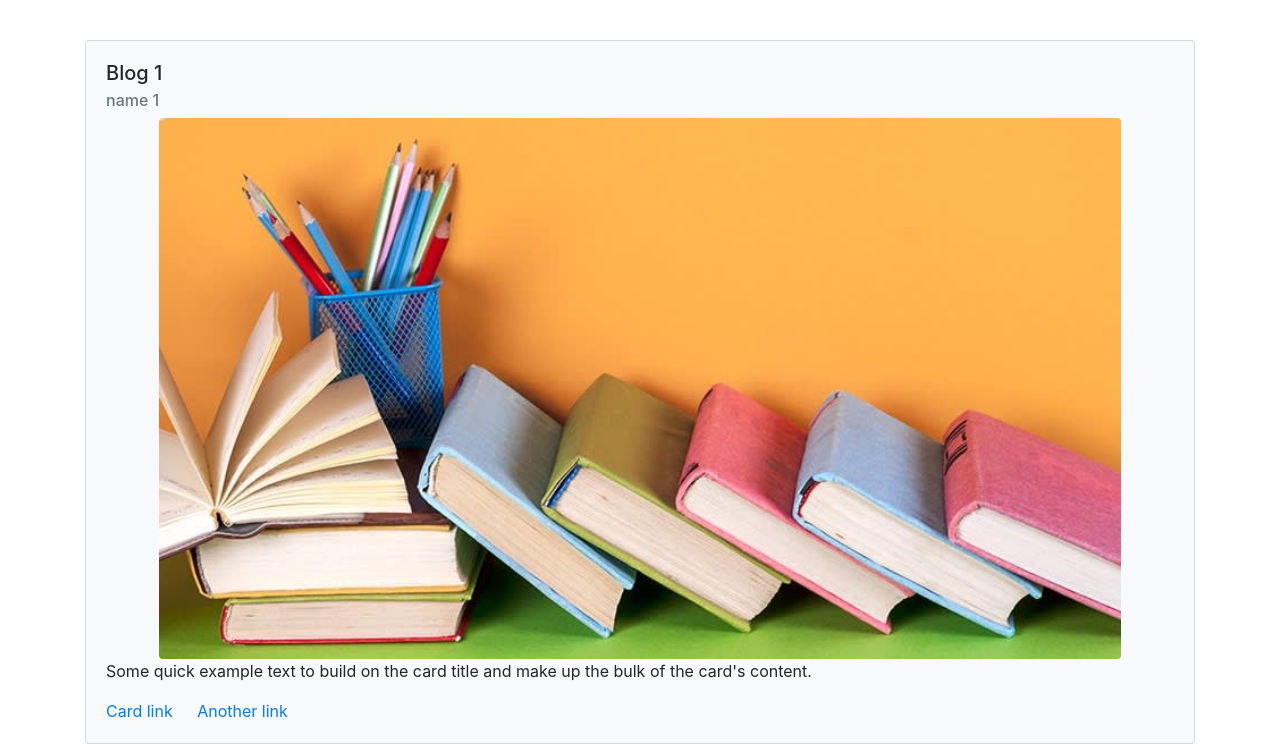
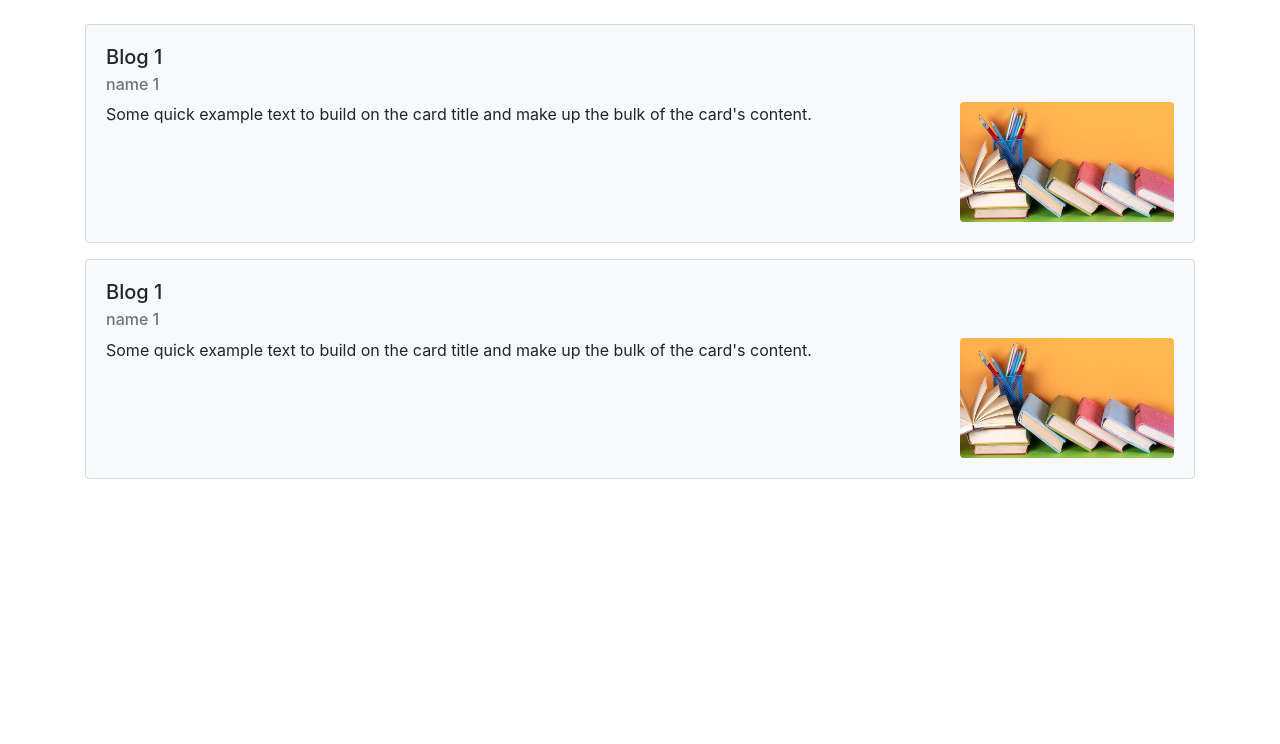
Before and after one commit to anuraq/blog-site, a Django app: page / in a window 1280 px wide. Shown: the part 56-800 px from the top of the page. Run offline with Django 3.2, Linux system fonts and the light colour scheme; some libraries are stand-ins or nearby versions.

Commit message:
template

```diff
--- /dev/null
+++ b/blogs/templates/blogs/base.html
@@ -0,0 +1,14 @@
+<!DOCTYPE html>
+<html>
+
+{% include "blogs/head.html" %}
+
+<body>
+  {% block content %}
+  {% endblock content %}
+
+  {% include "blogs/scripts.html" %}
+
+</body>
+
+</html>
--- /dev/null
+++ b/blogs/templates/blogs/head.html
@@ -0,0 +1,7 @@
+{% load static %}
+
+<head>
+  <title>home - blog</title>
+  <link rel="stylesheet" href="{% static "style.css" %}">
+  <link rel="stylesheet" href="{% static "bootstrap.css" %}">
+</head>
--- a/blogs/templates/blogs/index.html
+++ b/blogs/templates/blogs/index.html
@@ -1,28 +1,26 @@
+{% extends "blogs/base.html" %}
 {% load static %}
-<html>
-<head>
-  <title>home - blog</title>
-  <link rel="stylesheet" href="{% static "style.css" %}">
-  <link rel="stylesheet" href="{% static "bootstrap.css" %}">
-</head>
-<body>
+
+{% block content %}
   <nav class="navbar navbar-dark bg-dark">
     <a class="navbar-brand" href="#">Navbar</a>
   </nav>
-  <div class="container justify-content-center">
-    <div class="card bg-light" style="margin-top: 5vh">
+  <div class="container justify-content-center" style="margin-top: 3vh">
+    <div class="card bg-light" style="margin-bottom: 2vh">
       <div class="card-body">
         <h5 class="card-title">Blog 1</h5>
         <h6 class="card-subtitle mb-2 text-muted">name 1</h6>
-        <img src="{% static "blogpic.jpg" %}" class="img-fluid rounded align-middle" alt="Responsive image" style="display: block; width: 90%; margin: 0 auto;">
+        <img src="{% static "blogpic.jpg" %}" class="rounded float-right" alt="Responsive image" style="max-width: 20%;">
         <p class="card-text">Some quick example text to build on the card title and make up the bulk of the card's content.</p>
-        <a href="#" class="card-link">Card link</a>
-        <a href="#" class="card-link">Another link</a>
+      </div>
+    </div>
+    <div class="card bg-light" style="margin-bottom: 2vh">
+      <div class="card-body">
+        <h5 class="card-title">Blog 1</h5>
+        <h6 class="card-subtitle mb-2 text-muted">name 1</h6>
+        <img src="{% static "blogpic.jpg" %}" class="rounded float-right" alt="Responsive image" style="max-width: 20%;">
+        <p class="card-text">Some quick example text to build on the card title and make up the bulk of the card's content.</p>
       </div>
     </div>
   </div>
-  <!-- <div class="nav-bar"> Hello from Html</div> -->
-  <script src="{% static "jquery-3.5.1.min.js" %}"></script>
-  <script src="{% static "bootstarp.bundle.js" %}"></script>
-</body>
-</html>
+{% endblock content %}
--- /dev/null
+++ b/blogs/templates/blogs/scripts.html
@@ -0,0 +1,4 @@
+{% load static %}
+
+<script src="{% static "jquery-3.5.1.min.js" %}"></script>
+<script src="{% static "bootstarp.bundle.js" %}"></script>
```
